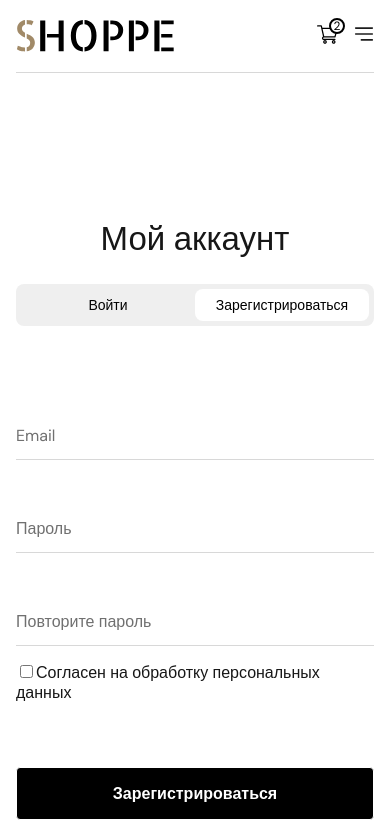
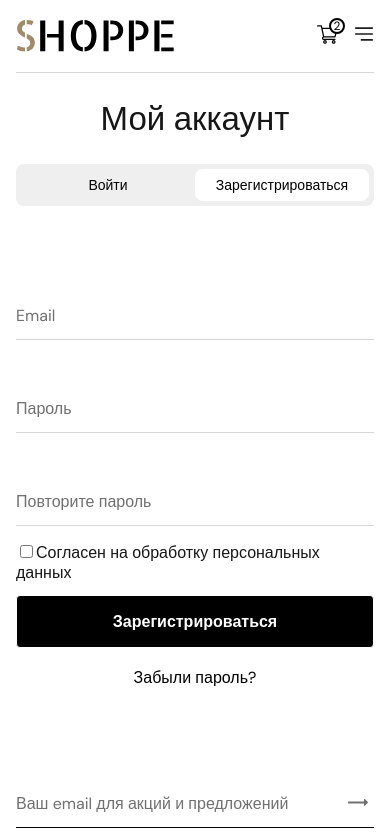
Before and after one commit to ministrov/shoppe-ecommerce-next, a Next.js app: page /auth/register in a window 390 px wide. Shown: the top 840 px of the page. Built offline with nearby package versions, Linux system fonts and the light colour scheme; no server answers.

Commit message:
feat: add a mobile version styles for registration page

```diff
--- a/app/auth/register/page.module.css
+++ b/app/auth/register/page.module.css
@@ -35,3 +35,14 @@
   text-align: center;
   color: var(--black);
 }
+
+@media screen and (max-width: 484px) {
+  .register {
+    padding-top: 24px;
+    padding-bottom: 90px;
+  }
+
+  .checkboxGroup {
+    margin-bottom: 12px;
+  }
+}
```
